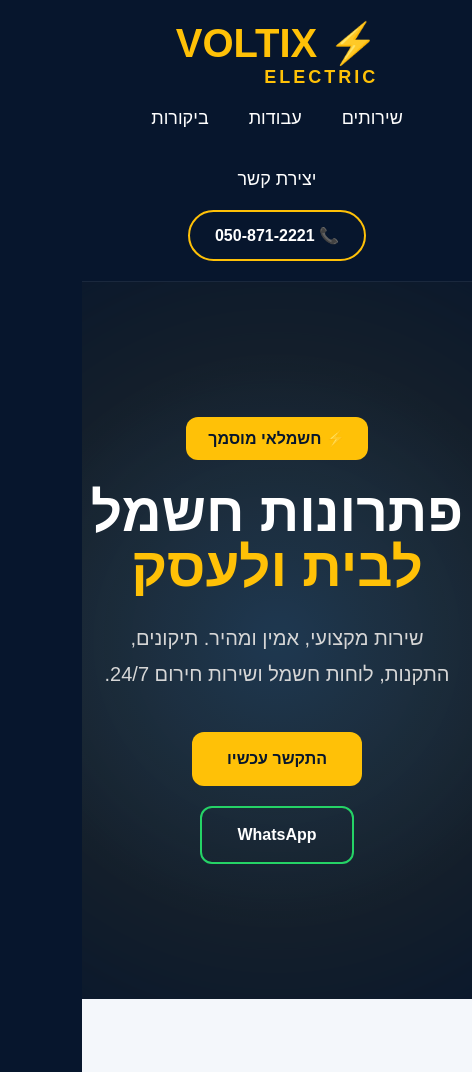
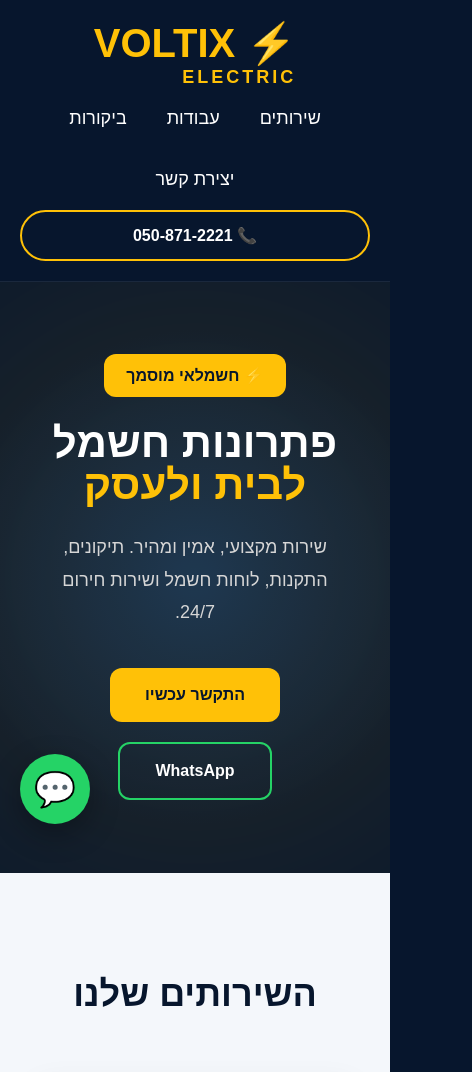
Before and after one commit to Ohana890I/voltix-electricVR1, a website built with Vite: page voltix-electric/index.html in a window 390 px wide. Shown: the top 1072 px of the page, 472 px wide, since content can reach past the window. Built offline with nearby package versions, Linux system fonts and the light colour scheme; some packages are replaced by stand-ins of ours; no server answers; the database is empty.

Commit message:
mobile + whatsapp button

```diff
--- a/voltix-electric/index.html
+++ b/voltix-electric/index.html
@@ -11,3 +11,11 @@
   <script type="module" src="/src/main.js"></script>
 </body>
 </html>
+
+<a
+  href="https://wa.me/972524894771"
+  target="_blank"
+  class="floating-whatsapp"
+>
+  💬
+</a>
--- a/voltix-electric/src/style.css
+++ b/voltix-electric/src/style.css
@@ -701,3 +701,129 @@
     box-shadow:
     0 10px 25px rgba(255,193,7,.4);
 }
+
+
+
+
+
+
+
+
+
+
+
+@media(max-width:768px){
+
+  .hero{
+    min-height:70vh;
+    padding:40px 20px;
+  }
+
+  .hero h1{
+    font-size:42px;
+  }
+
+  .hero p{
+    font-size:18px;
+  }
+
+  .services h2,
+  .gallery h2,
+  .contact-box h2{
+    font-size:36px;
+  }
+
+  .service-card{
+    padding:25px;
+  }
+
+  .service-card h3{
+    font-size:22px;
+  }
+
+  .gallery-card{
+    height:250px;
+  }
+
+  .stat-box{
+    padding:25px;
+  }
+
+  .stat-box h3{
+    font-size:40px;
+  }
+
+  .contact-box{
+    padding:25px;
+  }
+
+  .review-form{
+    padding:25px;
+  }
+
+  .rating-stars{
+    font-size:40px;
+  }
+
+  .review-card{
+    padding:20px;
+  }
+
+  .phone-btn{
+    width:100%;
+    text-align:center;
+  }
+
+}
+
+
+
+
+
+
+
+
+
+
+
+
+
+
+
+
+
+
+
+
+
+
+.floating-whatsapp{
+  position:fixed;
+  left:20px;
+  bottom:20px;
+
+  width:70px;
+  height:70px;
+
+  border-radius:50%;
+
+  background:#25D366;
+
+  display:flex;
+  justify-content:center;
+  align-items:center;
+
+  font-size:34px;
+
+  text-decoration:none;
+
+  box-shadow:0 10px 30px rgba(0,0,0,.3);
+
+  z-index:9999;
+
+  transition:.3s;
+}
+
+.floating-whatsapp:hover{
+  transform:scale(1.1);
+}
```
